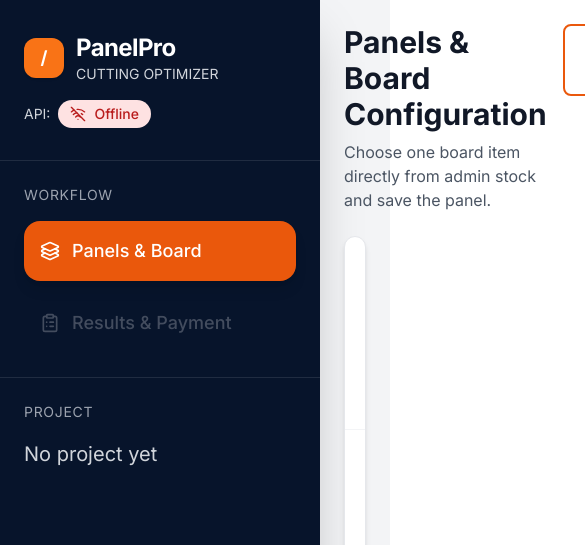
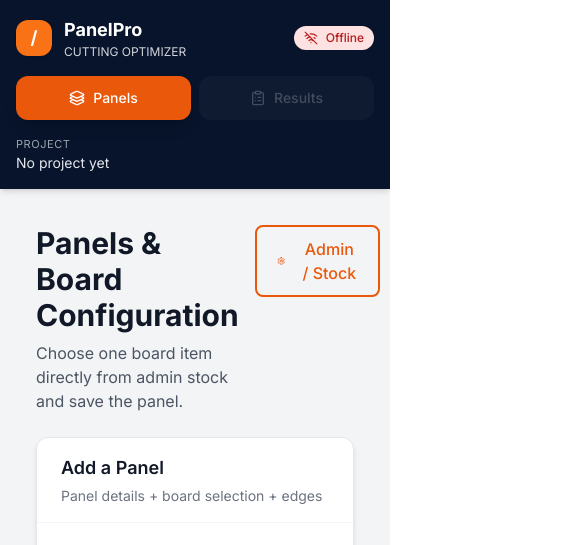
Before and after one commit to youmesushi786-ux/impala-panel-optimzier-, a React (Vite) app in the folder frontend-react/: page / in a window 390 px wide. Shown: the top 545 px of the page, 585 px wide, since content can reach past the window. Built offline with nearby package versions, Linux system fonts and the light colour scheme; no server answers.

Commit message:
Update MainLayout.tsx

```diff
--- a/frontend-react/src/components/layout/MainLayout.tsx
+++ b/frontend-react/src/components/layout/MainLayout.tsx
@@ -1,5 +1,5 @@
 import type { ReactNode } from 'react';
-import { Layers3, ClipboardList, Wifi, WifiOff, Loader } from 'lucide-react'; // ✅ replaced LoaderCircle with Loader
+import { Layers3, ClipboardList, Wifi, WifiOff, Loader } from 'lucide-react';
 import { useApiStatus } from '../../hooks/useApiStatus';
 
 interface MainLayoutProps {
@@ -20,9 +20,89 @@ export function MainLayout({
   const { isOnline, checking } = useApiStatus();
 
   return (
-    <div className="min-h-screen bg-gray-100 flex">
-      {/* Sidebar */}
-      <aside className="w-[320px] bg-[#07142b] text-white flex flex-col shadow-2xl">
+    <div className="min-h-screen bg-gray-100 lg:flex">
+      {/* Mobile top bar */}
+      <div className="lg:hidden bg-[#07142b] text-white px-4 py-4 shadow-md">
+        <div className="flex items-center justify-between gap-3">
+          <div className="flex items-center gap-3 min-w-0">
+            <div className="w-9 h-9 rounded-xl bg-orange-500 flex items-center justify-center text-white font-bold text-lg shadow shrink-0">
+              /
+            </div>
+            <div className="min-w-0">
+              <h1 className="text-lg font-bold truncate">PanelPro</h1>
+              <p className="text-xs text-gray-300 truncate">CUTTING OPTIMIZER</p>
+            </div>
+          </div>
+
+          <div
+            className={`inline-flex items-center gap-2 px-2.5 py-1 rounded-full text-xs font-medium shrink-0 ${
+              checking
+                ? 'bg-yellow-100 text-yellow-700'
+                : isOnline
+                ? 'bg-green-100 text-green-700'
+                : 'bg-red-100 text-red-700'
+            }`}
+          >
+            {checking ? (
+              <>
+                <Loader className="w-3.5 h-3.5 animate-spin" />
+                Checking
+              </>
+            ) : isOnline ? (
+              <>
+                <Wifi className="w-3.5 h-3.5" />
+                Online
+              </>
+            ) : (
+              <>
+                <WifiOff className="w-3.5 h-3.5" />
+                Offline
+              </>
+            )}
+          </div>
+        </div>
+
+        <div className="mt-4 grid grid-cols-2 gap-2">
+          <button
+            type="button"
+            onClick={() => onStepChange(1)}
+            className={`flex items-center justify-center gap-2 px-3 py-3 rounded-xl text-sm font-medium transition-all ${
+              currentStep === 1
+                ? 'bg-orange-600 text-white shadow-lg'
+                : 'bg-white/5 text-gray-200'
+            }`}
+          >
+            <Layers3 className="w-4 h-4" />
+            Panels
+          </button>
+
+          <button
+            type="button"
+            onClick={() => onStepChange(2)}
+            disabled={!canNavigate}
+            className={`flex items-center justify-center gap-2 px-3 py-3 rounded-xl text-sm font-medium transition-all ${
+              currentStep === 2
+                ? 'bg-orange-600 text-white shadow-lg'
+                : canNavigate
+                ? 'bg-white/5 text-gray-200'
+                : 'bg-white/5 text-gray-500 cursor-not-allowed opacity-60'
+            }`}
+          >
+            <ClipboardList className="w-4 h-4" />
+            Results
+          </button>
+        </div>
+
+        <div className="mt-4">
+          <p className="text-[11px] uppercase tracking-wider text-gray-400">Project</p>
+          <p className="text-sm text-gray-200 truncate">
+            {projectName ? projectName : 'No project yet'}
+          </p>
+        </div>
+      </div>
+
+      {/* Desktop sidebar */}
+      <aside className="hidden lg:flex lg:w-[320px] bg-[#07142b] text-white flex-col shadow-2xl">
         <div className="px-6 py-8 border-b border-white/10">
           <div className="flex items-center gap-3 mb-3">
             <div className="w-10 h-10 rounded-xl bg-orange-500 flex items-center justify-center text-white font-bold text-lg shadow">
@@ -34,7 +114,6 @@ export function MainLayout({
             </div>
           </div>
 
-          {/* API Status */}
           <div className="flex items-center gap-2 mt-4">
             <span className="text-sm text-gray-300">API:</span>
 
@@ -49,7 +128,7 @@ export function MainLayout({
             >
               {checking ? (
                 <>
-                  <Loader className="w-4 h-4 animate-spin" /> {/* ✅ updated */}
+                  <Loader className="w-4 h-4 animate-spin" />
                   Checking...
                 </>
               ) : isOnline ? (
@@ -67,7 +146,6 @@ export function MainLayout({
           </div>
         </div>
 
-        {/* Workflow */}
         <div className="px-6 py-6 border-b border-white/10">
           <h2 className="text-sm uppercase tracking-wider text-gray-400 mb-4">Workflow</h2>
 
@@ -103,25 +181,22 @@ export function MainLayout({
           </div>
         </div>
 
-        {/* Project info */}
         <div className="px-6 py-6">
           <h2 className="text-sm uppercase tracking-wider text-gray-400 mb-4">Project</h2>
-          <div className="text-xl text-gray-300 leading-relaxed">
+          <div className="text-xl text-gray-300 leading-relaxed break-words">
             {projectName ? projectName : 'No project yet'}
           </div>
         </div>
 
-        {/* Spacer */}
         <div className="flex-1" />
 
-        {/* Footer */}
         <div className="px-6 py-4 border-t border-white/10 text-xs text-gray-400">
           PanelPro Production Suite
         </div>
       </aside>
 
       {/* Main content */}
-      <main className="flex-1 min-w-0">
+      <main className="flex-1 min-w-0 p-3 sm:p-4 lg:p-0">
         {children}
       </main>
     </div>
```
